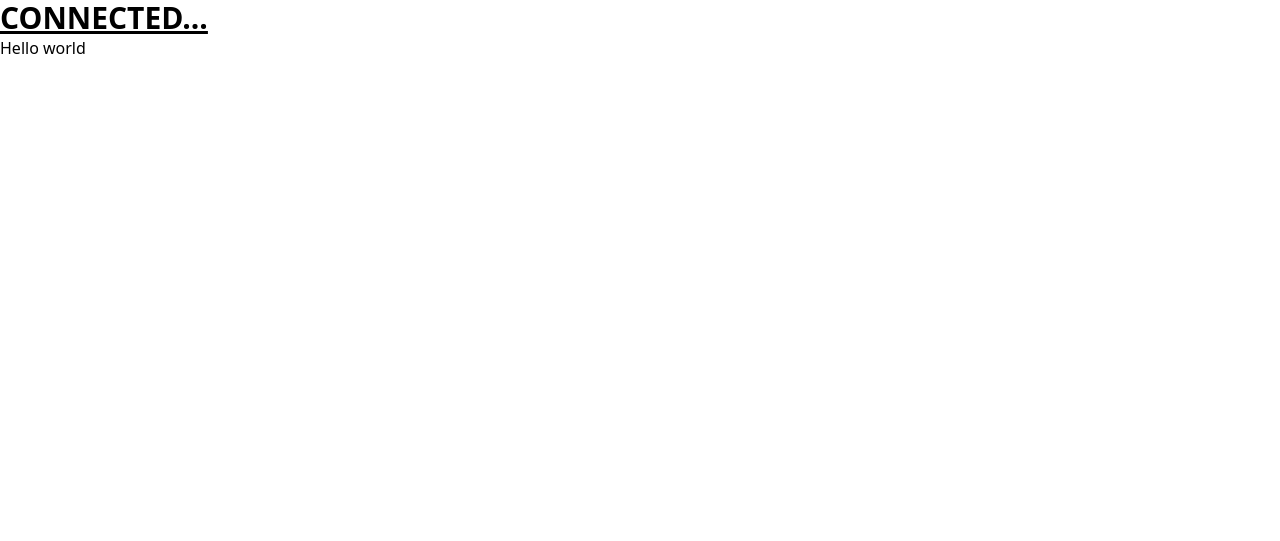
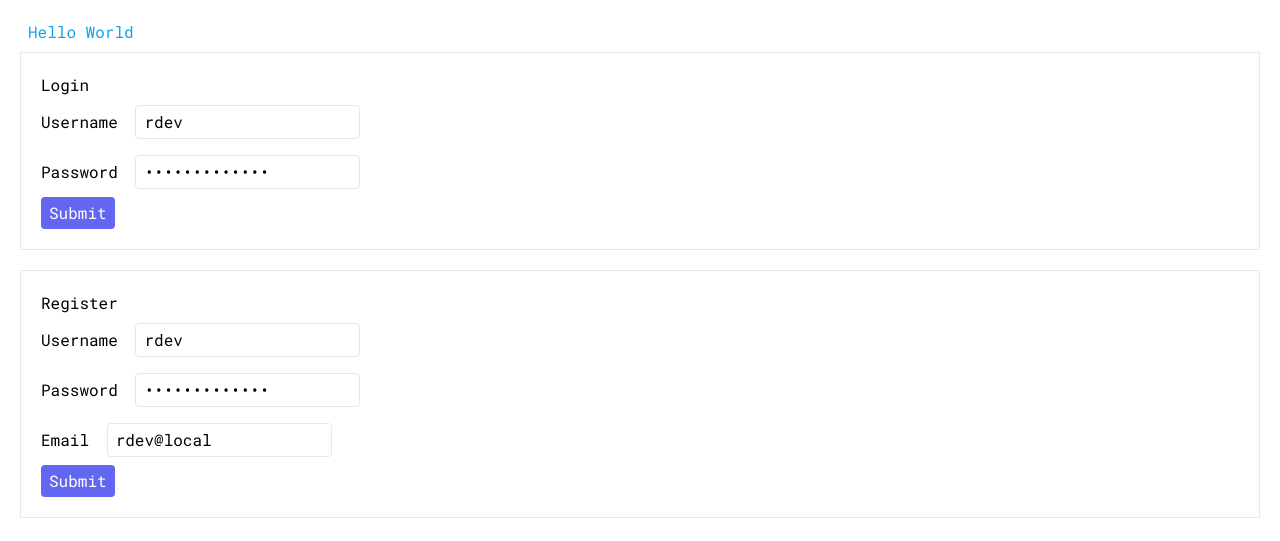
Before and after one commit to XaiPhyr/t-webdevapp, a website: page src/frontend/public/index.html in a window 1280 px wide. Drawn offline with nearby package versions, Linux system fonts and the light colour scheme.

Commit message:
feat: register and login example created, updated readme and added go-chi cors

```diff
--- a/src/frontend/public/index.html
+++ b/src/frontend/public/index.html
@@ -3,14 +3,171 @@
   <head>
     <meta charset="UTF-8" />
     <meta name="viewport" content="width=device-width, initial-scale=1.0" />
+    <link rel="preconnect" href="https://fonts.googleapis.com" />
+    <link rel="preconnect" href="https://fonts.gstatic.com" crossorigin />
+    <link
+      href="https://fonts.googleapis.com/css2?family=Roboto+Mono:ital,wght@0,100..700;1,100..700&display=swap"
+      rel="stylesheet"
+    />
 
     <!-- Import this line to every html file -->
     <script src="https://cdn.tailwindcss.com"></script>
 
-    <title>WEBDEVAPP (FRONTEND)</title>
+    <title>Login</title>
   </head>
+
+  <style>
+    body {
+      font-family: 'Roboto Mono';
+    }
+  </style>
+
+  <script>
+    async function onLogin() {
+      const { fetch } = window;
+      const docUsername = document.querySelector('#id_username');
+      const docPassword = document.querySelector('#id_password');
+      const { value: username } = docUsername;
+      const { value: password } = docPassword;
+
+      const Authentication = JSON.stringify({
+        username,
+        password,
+      });
+
+      const headers = {
+        method: 'GET',
+        headers: {
+          'Content-type': 'application/json; charset=UTF-8',
+          Authentication,
+        },
+      };
+
+      const response = await fetch('/api/v1/login', headers);
+      const json = await response.json();
+
+      console.log(json);
+    }
+    async function onRegister() {
+      const { fetch } = window;
+      const docUsername = document.querySelector('#id_reg_username');
+      const docPassword = document.querySelector('#id_reg_password');
+      const docEmail = document.querySelector('#id_reg_email');
+      const { value: username } = docUsername;
+      const { value: password } = docPassword;
+      const { value: email } = docEmail;
+
+      const body = JSON.stringify({
+        username,
+        password,
+        email,
+        user_type: 'superadmin',
+      });
+
+      const headers = {
+        method: 'POST',
+        headers: {
+          'Content-type': 'application/json; charset=UTF-8',
+        },
+        body,
+      };
+
+      const response = await fetch('/api/v1/register', headers);
+      const json = await response.json();
+
+      console.log(json);
+    }
+  </script>
   <body>
-    <h1 class="text-3xl font-bold underline">CONNECTED...</h1>
-    <a href="/hello-world">Hello world</a>
+    <div class="p-5">
+      <div class="mb-2">
+        <a
+          href="/hello-world"
+          class="cursor-pointer text-sky-500 px-2 py-1"
+        >
+          Hello World
+        </a>
+      </div>
+
+      <div class="border p-5 mb-5">
+        <form action="">
+          <label for="">Login</label>
+          <div class="row">
+            <label for="">Username</label>
+            <input
+              class="border rounded px-2 py-1 m-2"
+              type="text"
+              name="name_username"
+              id="id_username"
+              value="rdev"
+            />
+          </div>
+          <div class="row">
+            <label for="">Password</label>
+            <input
+              autocomplete="current-password"
+              class="border rounded px-2 py-1 m-2"
+              type="password"
+              name="name_password"
+              id="id_password"
+              value="iamsuperadmin"
+            />
+          </div>
+          <div class="row">
+            <input
+              class="cursor-pointer text-white px-2 py-1 rounded bg-indigo-500"
+              type="button"
+              value="Submit"
+              onclick="onLogin()"
+            />
+          </div>
+        </form>
+      </div>
+
+      <div class="border p-5">
+        <form action="">
+          <label for="">Register</label>
+          <div class="row">
+            <label for="">Username</label>
+            <input
+              class="border rounded px-2 py-1 m-2"
+              type="text"
+              name="name_reg_username"
+              id="id_reg_username"
+              value="rdev"
+            />
+          </div>
+          <div class="row">
+            <label for="">Password</label>
+            <input
+              autocomplete="current-password"
+              class="border rounded px-2 py-1 m-2"
+              type="password"
+              name="name_reg_password"
+              id="id_reg_password"
+              value="iamsuperadmin"
+            />
+          </div>
+          <div class="row">
+            <label for="">Email</label>
+            <input
+              class="border rounded px-2 py-1 m-2"
+              type="email"
+              name="name_reg_email"
+              id="id_reg_email"
+              value="rdev@local"
+            />
+          </div>
+          <div class="row">
+            <input
+              class="cursor-pointer text-white px-2 py-1 rounded bg-indigo-500"
+              type="button"
+              value="Submit"
+              onclick="onRegister()"
+            />
+          </div>
+        </form>
+      </div>
+    </div>
   </body>
 </html>
```
Also changed, not shown: README.md, 4 other files.
